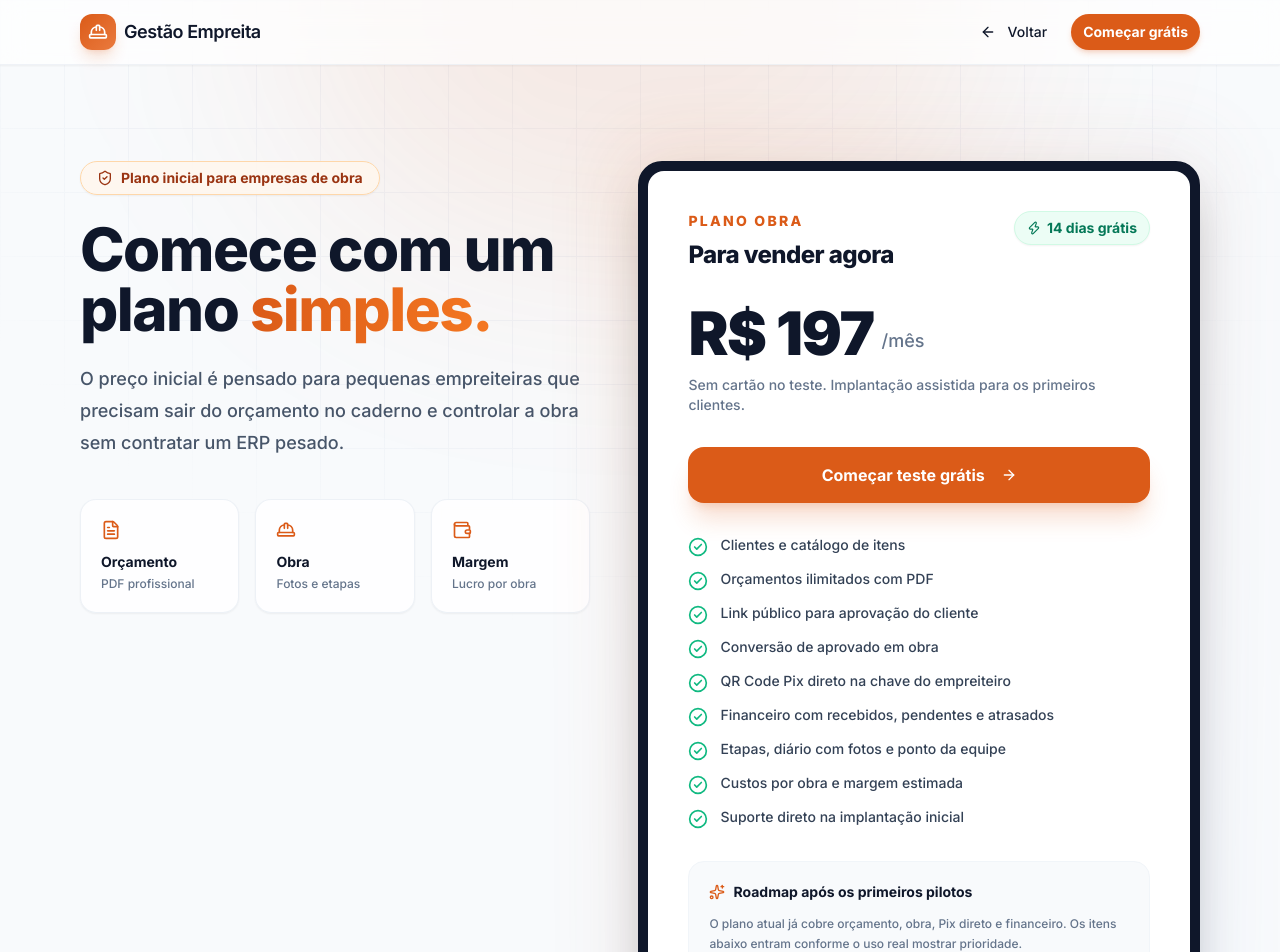
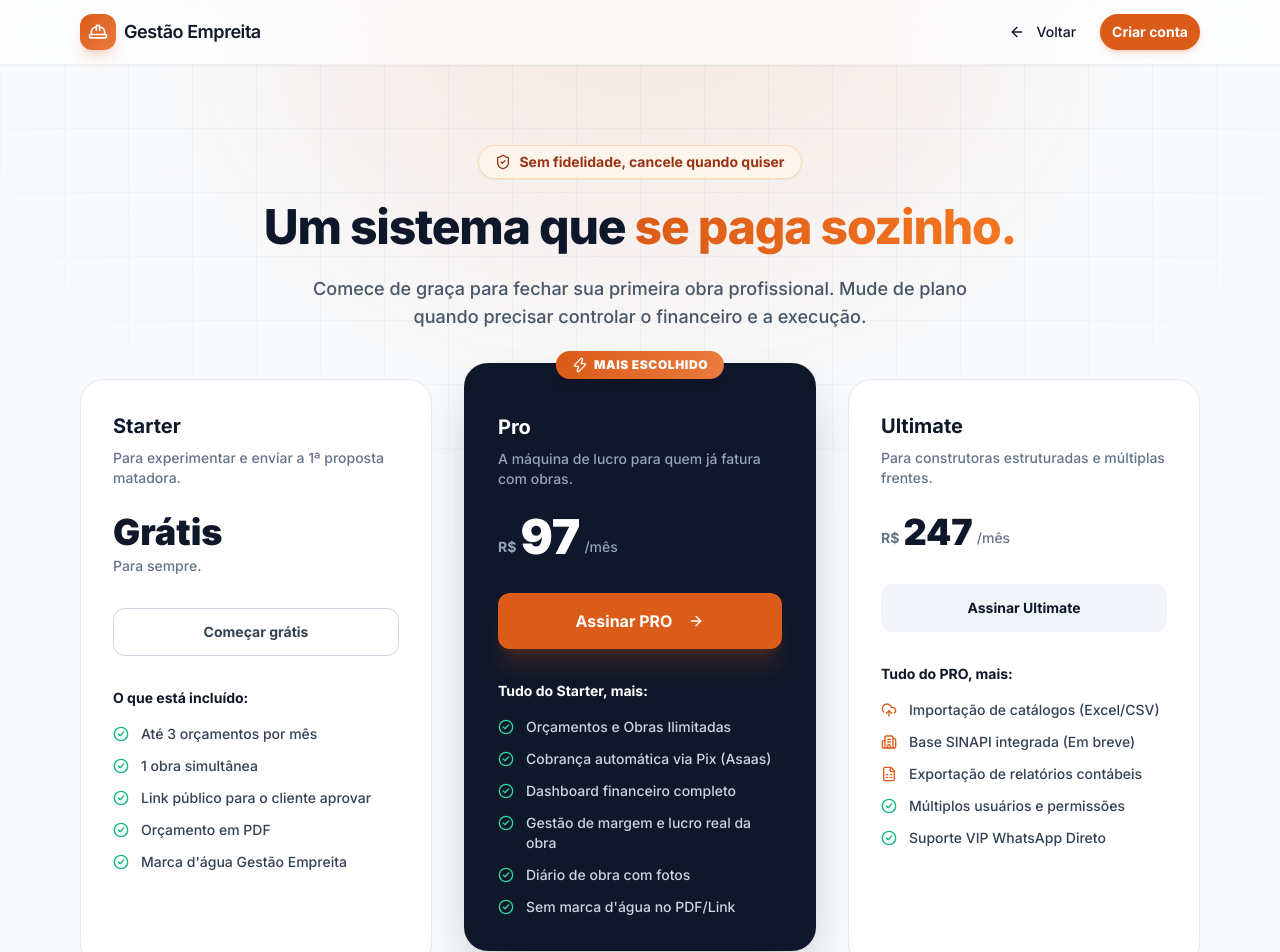
Before and after one commit to ArthurGodin/Gest-o_empreita, a Next.js app in the folder web/: page /precos in a window 1280 px wide. Shown: the top 952 px of the page. Built offline with nearby package versions, Linux system fonts and the light colour scheme.

Commit message:
feat: redesign pricing page with 3 plans

```diff
--- a/web/src/app/precos/page.tsx
+++ b/web/src/app/precos/page.tsx
@@ -1,47 +1,25 @@
 import Link from "next/link";
-import type { ReactNode } from "react";
 import {
   ArrowLeft,
   ArrowRight,
   CheckCircle2,
-  FileText,
   HardHat,
   ShieldCheck,
-  Sparkles,
-  Wallet,
   Zap,
+  Building2,
+  UploadCloud,
+  FileSpreadsheet
 } from "lucide-react";
 import { Button } from "@/components/ui/button";
 
-const included = [
-  "Clientes e catálogo de itens",
-  "Orçamentos ilimitados com PDF",
-  "Link público para aprovação do cliente",
-  "Conversão de aprovado em obra",
-  "QR Code Pix direto na chave do empreiteiro",
-  "Financeiro com recebidos, pendentes e atrasados",
-  "Etapas, diário com fotos e ponto da equipe",
-  "Custos por obra e margem estimada",
-  "Suporte direto na implantação inicial",
-];
-
-const roadmap = [
-  "PWA/offline para campo após os primeiros pilotos",
-  "Cobrança automática para quem quiser baixa por provedor",
-  "Relatórios de margem por tipo de obra",
-  "Equipe com permissões por função",
-  "Templates avançados de proposta",
-];
-
 export const metadata = {
   title: "Preços - Gestão Empreita",
-  description:
-    "Plano simples e acessível para pequenas empreiteiras. 14 dias grátis, sem cartão.",
+  description: "Escolha o plano ideal para a sua empreiteira. Do grátis ao avançado.",
 };
 
 export default function PricingPage() {
   return (
-    <main className="min-h-screen bg-slate-50 text-slate-900 relative overflow-hidden">
+    <main className="min-h-screen bg-[#f8fafc] text-slate-900 relative overflow-hidden pb-24">
       {/* Background pattern */}
       <div className="pointer-events-none absolute inset-0 overflow-hidden">
         <div className="absolute inset-0 bg-[linear-gradient(to_right,#e2e8f0_1px,transparent_1px),linear-gradient(to_bottom,#e2e8f0_1px,transparent_1px)] bg-[size:4rem_4rem] [mask-image:radial-gradient(ellipse_60%_50%_at_50%_0%,#000_70%,transparent_100%)] opacity-40" />
@@ -63,162 +41,145 @@ export default function PricingPage() {
                 <ArrowLeft className="h-4 w-4 mr-1" /> Voltar
               </Link>
             </Button>
-            <Button asChild size="sm" className="rounded-full bg-[#db5b18] hover:bg-[#bc4810] shadow-md shadow-[#db5b18]/20 font-bold">
-              <Link href="/signup">Começar grátis</Link>
+            <Button asChild size="sm" className="rounded-full bg-[#db5b18] hover:bg-[#bc4810] shadow-md shadow-[#db5b18]/20 font-bold text-white">
+              <Link href="/signup">Criar conta</Link>
             </Button>
           </div>
         </div>
       </header>
 
-      <section className="relative z-10 mx-auto max-w-6xl px-4 py-16 md:py-24">
-        <div className="grid gap-12 lg:grid-cols-[1fr_1.1fr] lg:items-start">
-          {/* Left — Value Proposition */}
-          <div>
-            <div className="inline-flex items-center gap-2 rounded-full border border-[#fed7aa] bg-orange-50/80 px-4 py-1.5 text-sm font-bold text-[#9a3412] backdrop-blur-md shadow-sm">
+      {/* Pricing Header */}
+      <section className="relative z-10 mx-auto max-w-6xl px-4 pt-20 pb-12 text-center">
+        <div className="inline-flex items-center gap-2 rounded-full border border-[#fed7aa] bg-orange-50/80 px-4 py-1.5 text-sm font-bold text-[#9a3412] backdrop-blur-md shadow-sm mb-6">
           <ShieldCheck className="h-4 w-4" />
-              Plano inicial para empresas de obra
+          Sem fidelidade, cancele quando quiser
         </div>
+        <h1 className="text-4xl md:text-5xl font-extrabold tracking-tight text-slate-900 mb-6">
+          Um sistema que <span className="text-transparent bg-clip-text bg-gradient-to-r from-[#db5b18] to-[#f47721]">se paga sozinho.</span>
+        </h1>
+        <p className="text-lg text-slate-600 font-medium max-w-2xl mx-auto">
+          Comece de graça para fechar sua primeira obra profissional. Mude de plano quando precisar controlar o financeiro e a execução.
+        </p>
+      </section>
 
-            <h1 className="mt-6 text-4xl font-extrabold leading-tight tracking-tight md:text-6xl">
-              Comece com um plano{" "}
-              <span className="text-transparent bg-clip-text bg-gradient-to-r from-[#db5b18] to-[#f47721]">
-                simples.
-              </span>
-            </h1>
+      {/* Pricing Cards */}
+      <section className="relative z-10 mx-auto max-w-6xl px-4">
+        <div className="grid md:grid-cols-3 gap-8 items-start">
 
-            <p className="mt-6 max-w-xl text-lg leading-8 text-slate-600 font-medium">
-              O preço inicial é pensado para pequenas empreiteiras que precisam
-              sair do orçamento no caderno e controlar a obra sem contratar um
-              ERP pesado.
-            </p>
-
-            <div className="mt-10 grid gap-4 sm:grid-cols-3">
-              <MiniProof
-                icon={<FileText className="h-5 w-5" />}
-                label="Orçamento"
-                desc="PDF profissional"
-              />
-              <MiniProof
-                icon={<HardHat className="h-5 w-5" />}
-                label="Obra"
-                desc="Fotos e etapas"
-              />
-              <MiniProof
-                icon={<Wallet className="h-5 w-5" />}
-                label="Margem"
-                desc="Lucro por obra"
-              />
+          {/* PLANO STARTER */}
+          <div className="rounded-3xl border border-slate-200 bg-white p-8 shadow-sm flex flex-col h-full hover:shadow-md transition-shadow">
+            <div className="mb-6">
+              <h3 className="text-xl font-bold text-slate-900">Starter</h3>
+              <p className="text-sm text-slate-500 font-medium mt-2">Para experimentar e enviar a 1ª proposta matadora.</p>
+            </div>
+            <div className="mb-8">
+              <div className="flex items-end gap-1">
+                <span className="text-4xl font-black text-slate-900">Grátis</span>
+              </div>
+              <p className="text-sm text-slate-500 font-medium mt-1">Para sempre.</p>
+            </div>
+            <Button asChild variant="outline" className="w-full h-12 rounded-xl font-bold border-slate-300 text-slate-700 hover:bg-slate-50 mb-8">
+              <Link href="/signup">Começar grátis</Link>
+            </Button>
+            <div className="space-y-4 flex-1">
+              <p className="text-sm font-bold text-slate-900">O que está incluído:</p>
+              <ul className="space-y-3">
+                <FeatureItem text="Até 3 orçamentos por mês" />
+                <FeatureItem text="1 obra simultânea" />
+                <FeatureItem text="Link público para o cliente aprovar" />
+                <FeatureItem text="Orçamento em PDF" />
+                <FeatureItem text="Marca d'água Gestão Empreita" />
+              </ul>
             </div>
           </div>
 
-          {/* Right — Pricing Card */}
-          <div className="group relative">
-            {/* Glow behind card */}
-            <div className="absolute -inset-4 rounded-3xl bg-gradient-to-br from-[#db5b18]/20 to-blue-500/10 blur-2xl opacity-60 group-hover:opacity-80 transition-opacity duration-500" />
-
-            <div className="relative rounded-3xl border-2 border-slate-900 bg-slate-900 p-2 shadow-2xl">
-              <div className="rounded-2xl bg-white p-8 md:p-10">
-                {/* Header */}
-                <div className="flex items-start justify-between gap-4">
-                  <div>
-                    <p className="text-sm font-extrabold uppercase tracking-[0.16em] text-[#db5b18]">
-                      Plano Obra
-                    </p>
-                    <h2 className="mt-2 text-2xl font-extrabold tracking-tight">
-                      Para vender agora
-                    </h2>
-                  </div>
-                  <span className="inline-flex items-center gap-1.5 rounded-full bg-emerald-50 border border-emerald-100 px-3 py-1.5 text-sm font-bold text-emerald-700 shadow-sm">
-                    <Zap className="h-3.5 w-3.5" />
-                    14 dias grátis
+          {/* PLANO PRO (HIGHLIGHT) */}
+          <div className="relative rounded-3xl border-2 border-slate-900 bg-slate-900 p-8 shadow-2xl flex flex-col h-full transform md:-translate-y-4">
+            <div className="absolute top-0 left-1/2 -translate-x-1/2 -translate-y-1/2">
+              <span className="inline-flex items-center gap-1.5 rounded-full bg-gradient-to-r from-[#db5b18] to-[#ea7a3e] px-4 py-1.5 text-xs font-black uppercase tracking-wider text-white shadow-lg">
+                <Zap className="h-4 w-4" /> Mais escolhido
               </span>
             </div>
-
-                {/* Price */}
-                <div className="mt-8 flex items-end gap-2">
-                  <span className="text-6xl font-black tracking-tight">
-                    R$ 197
-                  </span>
-                  <span className="pb-2 text-lg text-slate-500 font-medium">/mês</span>
+            <div className="mb-6 mt-4">
+              <h3 className="text-xl font-bold text-white">Pro</h3>
+              <p className="text-sm text-slate-400 font-medium mt-2">A máquina de lucro para quem já fatura com obras.</p>
             </div>
-                <p className="mt-3 text-sm text-slate-500 font-medium">
-                  Sem cartão no teste. Implantação assistida para os primeiros
-                  clientes.
-                </p>
-
-                {/* CTA */}
-                <Button
-                  asChild
-                  size="lg"
-                  className="mt-8 h-14 w-full rounded-2xl bg-[#db5b18] text-base font-bold shadow-xl shadow-[#db5b18]/20 transition-all hover:scale-[1.02] hover:bg-[#bc4810] hover:shadow-2xl hover:shadow-[#db5b18]/30"
-                >
-                  <Link href="/signup">
-                    Começar teste grátis
-                    <ArrowRight className="ml-2 h-5 w-5" />
-                  </Link>
+            <div className="mb-8">
+              <div className="flex items-end gap-1">
+                <span className="text-sm font-bold text-slate-400 mb-1">R$</span>
+                <span className="text-5xl font-black text-white">97</span>
+                <span className="text-sm text-slate-400 font-medium mb-1">/mês</span>
+              </div>
+            </div>
+            <Button asChild className="w-full h-14 rounded-xl font-bold bg-[#db5b18] hover:bg-[#bc4810] text-white shadow-xl shadow-[#db5b18]/20 transition-transform hover:scale-[1.02] mb-8 text-base">
+              <Link href="/signup?plan=pro">Assinar PRO <ArrowRight className="ml-2 h-5 w-5" /></Link>
             </Button>
-
-                {/* Features */}
-                <div className="mt-8 space-y-3">
-                  {included.map((item) => (
-                    <div key={item} className="flex items-start gap-3 group/item">
-                      <CheckCircle2 className="mt-0.5 h-5 w-5 shrink-0 text-emerald-500" />
-                      <span className="text-sm text-slate-700 font-medium group-hover/item:text-slate-900 transition-colors">
-                        {item}
-                      </span>
+            <div className="space-y-4 flex-1">
+              <p className="text-sm font-bold text-white">Tudo do Starter, mais:</p>
+              <ul className="space-y-3">
+                <FeatureItem text="Orçamentos e Obras Ilimitadas" dark />
+                <FeatureItem text="Cobrança automática via Pix (Asaas)" dark />
+                <FeatureItem text="Dashboard financeiro completo" dark />
+                <FeatureItem text="Gestão de margem e lucro real da obra" dark />
+                <FeatureItem text="Diário de obra com fotos" dark />
+                <FeatureItem text="Sem marca d'água no PDF/Link" dark />
+              </ul>
             </div>
-                  ))}
           </div>
 
-                {/* Roadmap */}
-                <div className="mt-8 rounded-2xl border border-slate-100 bg-slate-50 p-5">
-                  <div className="flex items-center gap-2 mb-3">
-                    <Sparkles className="h-4 w-4 text-[#db5b18]" />
-                    <p className="text-sm font-bold text-slate-900">
-                      Roadmap após os primeiros pilotos
-                    </p>
+          {/* PLANO ULTIMATE */}
+          <div className="rounded-3xl border border-slate-200 bg-white p-8 shadow-sm flex flex-col h-full hover:shadow-md transition-shadow">
+            <div className="mb-6">
+              <h3 className="text-xl font-bold text-slate-900">Ultimate</h3>
+              <p className="text-sm text-slate-500 font-medium mt-2">Para construtoras estruturadas e múltiplas frentes.</p>
             </div>
-                  <p className="text-xs leading-5 text-slate-500 font-medium">
-                    O plano atual já cobre orçamento, obra, Pix direto e
-                    financeiro. Os itens abaixo entram conforme o uso real
-                    mostrar prioridade.
-                  </p>
-                  <div className="mt-4 space-y-2">
-                    {roadmap.map((item) => (
-                      <p
-                        key={item}
-                        className="text-sm text-slate-500 font-medium pl-4 border-l-2 border-slate-200"
-                      >
-                        {item}
-                      </p>
-                    ))}
+            <div className="mb-8">
+              <div className="flex items-end gap-1">
+                <span className="text-sm font-bold text-slate-500 mb-1">R$</span>
+                <span className="text-4xl font-black text-slate-900">247</span>
+                <span className="text-sm text-slate-500 font-medium mb-1">/mês</span>
               </div>
             </div>
+            <Button asChild variant="secondary" className="w-full h-12 rounded-xl font-bold bg-slate-100 text-slate-900 hover:bg-slate-200 mb-8">
+              <Link href="/signup?plan=ultimate">Assinar Ultimate</Link>
+            </Button>
+            <div className="space-y-4 flex-1">
+              <p className="text-sm font-bold text-slate-900">Tudo do PRO, mais:</p>
+              <ul className="space-y-3">
+                <FeatureItem text="Importação de catálogos (Excel/CSV)" highlightIcon={<UploadCloud className="h-4 w-4 text-[#db5b18]" />} />
+                <FeatureItem text="Base SINAPI integrada (Em breve)" highlightIcon={<Building2 className="h-4 w-4 text-[#db5b18]" />} />
+                <FeatureItem text="Exportação de relatórios contábeis" highlightIcon={<FileSpreadsheet className="h-4 w-4 text-[#db5b18]" />} />
+                <FeatureItem text="Múltiplos usuários e permissões" />
+                <FeatureItem text="Suporte VIP WhatsApp Direto" />
+              </ul>
             </div>
           </div>
-          </div>
+
         </div>
       </section>
+
+      {/* Footer / FAQ mini */}
+      <section className="mx-auto max-w-4xl px-4 mt-24 text-center">
+        <p className="text-slate-500 text-sm font-medium">
+          Dúvidas sobre os planos? O teste no plano PRO ou Ultimate possui garantia de 7 dias sem taxas de cancelamento. <br/>A transição de planos e importações de catálogos no plano Ultimate é feita com acompanhamento da nossa equipe.
+        </p>
+      </section>
+
     </main>
   );
 }
 
-function MiniProof({
-  icon,
-  label,
-  desc,
-}: {
-  icon: ReactNode;
-  label: string;
-  desc: string;
-}) {
+function FeatureItem({ text, dark = false, highlightIcon }: { text: string; dark?: boolean; highlightIcon?: ReactNode }) {
   return (
-    <div className="group rounded-2xl border border-slate-200/60 bg-white/80 backdrop-blur-sm p-5 shadow-sm hover:shadow-lg hover:border-[#db5b18]/30 transition-all duration-300">
-      <div className="text-[#db5b18] group-hover:scale-110 transition-transform duration-300">
-        {icon}
-      </div>
-      <p className="mt-3 text-sm font-bold text-slate-900">{label}</p>
-      <p className="mt-1 text-xs text-slate-500 font-medium">{desc}</p>
-    </div>
+    <li className="flex items-start gap-3">
+      {highlightIcon ? (
+        <div className="mt-0.5 shrink-0">{highlightIcon}</div>
+      ) : (
+        <CheckCircle2 className={`mt-0.5 h-4 w-4 shrink-0 ${dark ? 'text-emerald-400' : 'text-emerald-500'}`} />
+      )}
+      <span className={`text-sm font-medium ${dark ? 'text-slate-300' : 'text-slate-700'}`}>
+        {text}
+      </span>
+    </li>
   );
 }
```
Lines whose indentation alone changed are shown as unchanged.
